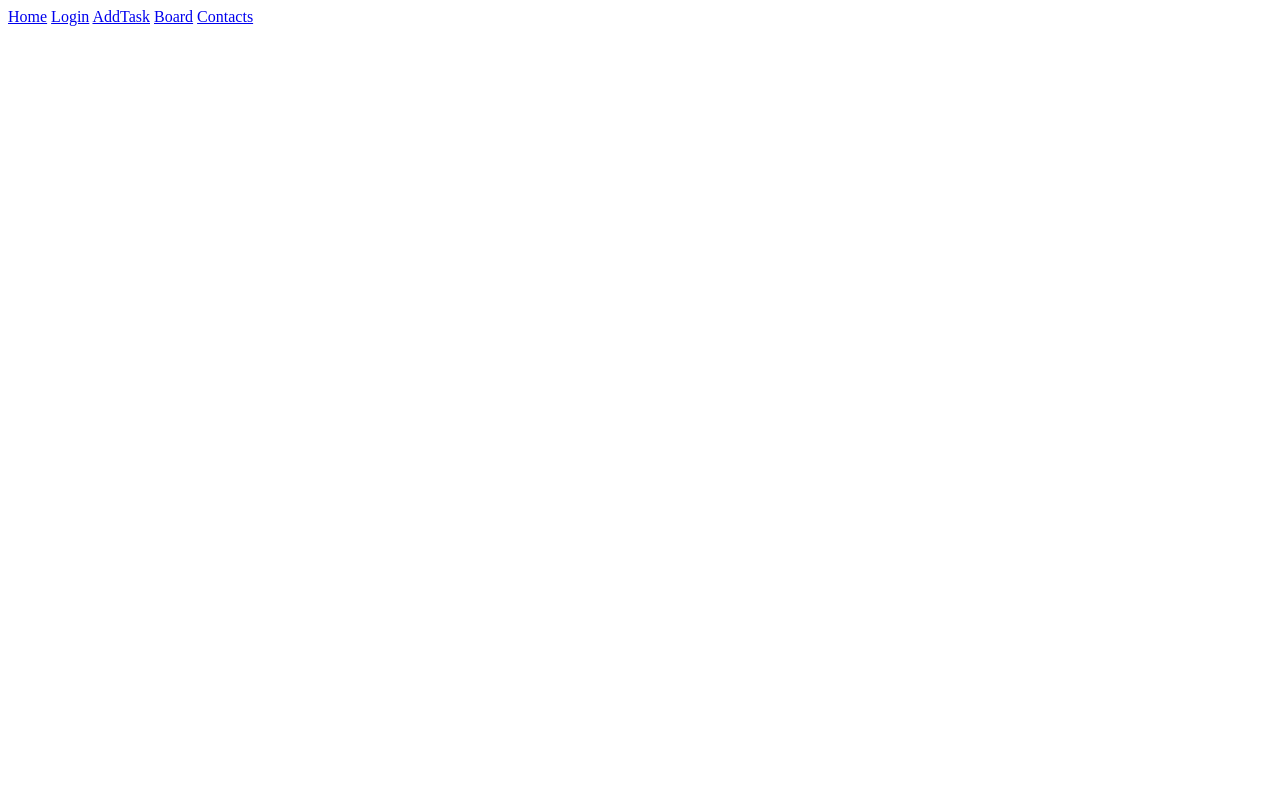
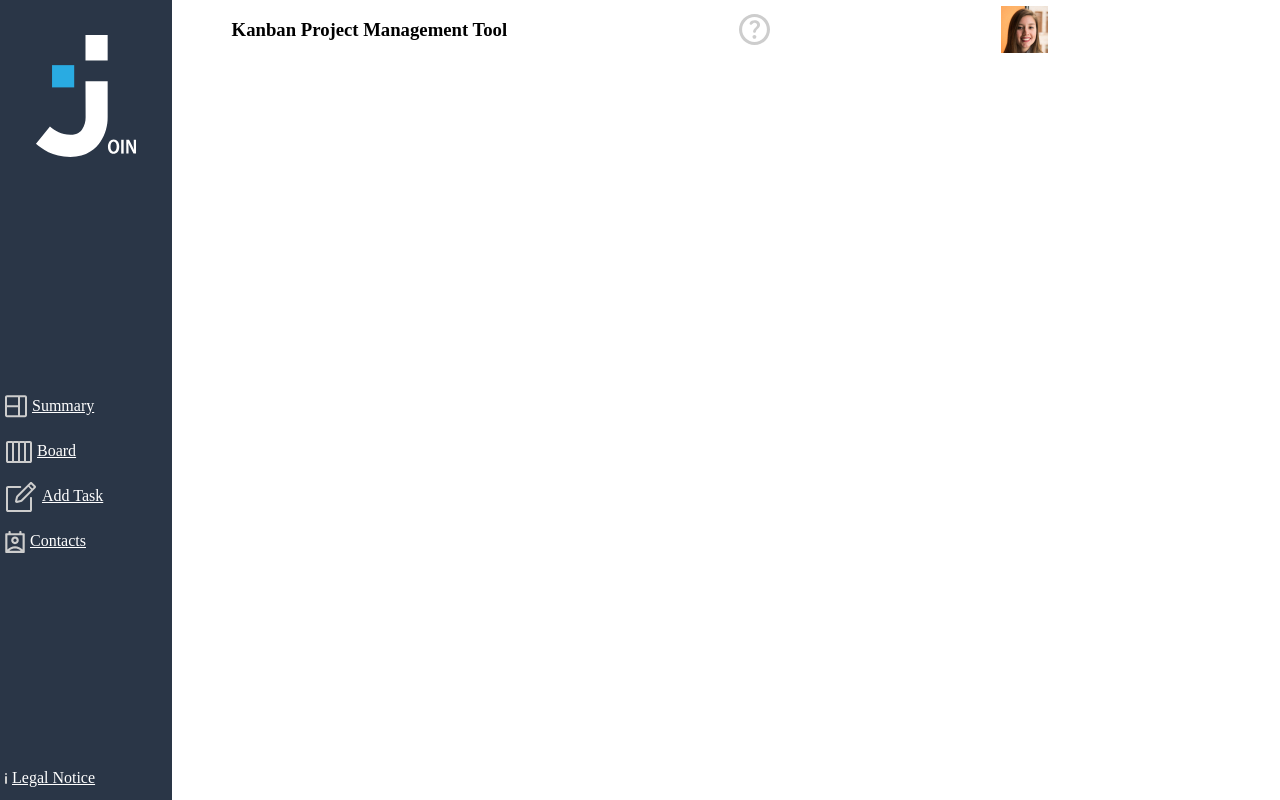
Before and after one commit to mmgdevelopment/join, a plain HTML site: page templates/sideBar.html in a window 1280 px wide. Drawn offline with Linux system fonts and the light colour scheme; files that its build step writes are made by us from their sources.

Commit message:
sideBar hmtl

```diff
--- /dev/null
+++ b/style/style.css
@@ -0,0 +1,43 @@
+header {
+    background-color: #FFFFFF;
+    display: flex;
+    position: absolute;
+    top: 0;
+    left: 0;
+    right: 0;
+    align-items: center;
+    justify-content: space-evenly;
+}
+
+nav {
+    position: absolute;
+    top: 0;
+    left: 0;
+    bottom: 0;
+    display: flex;
+    flex-direction: column;
+    justify-content: space-between;
+    background-color: #2A3647;
+}
+
+.navbar {
+    display: flex;
+    flex-direction: column;
+    color: #FFFFFF;
+}
+
+a {
+    color: #FFFFFF;
+    width: 100%;
+    height: 45px;
+    display: flex;
+    align-items: center;
+}
+
+a img {
+    padding: 5px;
+}
+
+#logo {
+    padding: 35px;
+}
--- a/templates/sideBar.html
+++ b/templates/sideBar.html
@@ -1,7 +1,43 @@
+<head>
+    <link rel="stylesheet" href="style.css">
+</head>
+
 <header>
-    <a href="index.html">Home</a>
-    <a href="login.html">Login</a>
-    <a href="addTask.html">AddTask</a>
-    <a href="board.html">Board</a>
-    <a href="contacts.html">Contacts</a>
+
+    <h3>Kanban Project Management Tool</h3>
+    <img src="../assets/help.svg" alt="">
+    <div class="profilePicture">
+        <img src="../assets/profile_picture.jpg" alt="">
+    </div>
+
 </header>
+
+
+<nav>
+    <img id="logo" src="../assets/join_logo_white.svg" alt="">
+
+    <div class="navbar">
+        <a href="../summary.html">
+            <img src="../assets/summary.svg" alt="">
+            Summary
+        </a>
+        <a href="../board.html">
+            <img src="../assets/board.svg" alt="">
+            Board
+        </a>
+        <a href="../addTask.html">
+            <img src="../assets/addTask.svg" alt="">
+            Add Task
+        </a>
+        <a href="../contacts.html">
+            <img src="../assets/contacts.svg" alt="">
+            Contacts
+        </a>
+
+    </div>
+    <a href="../legalNotice.html">
+        <img src="../assets/legalNotice.svg" alt="">
+        Legal Notice
+    </a>
+
+</nav>
```
Also changed, not shown: addTask.html (+1 -1 lines), assets/addTask.svg (added), assets/board.svg (added), assets/contacts.svg (added), assets/help.svg (added), assets/join_logo_white.svg (added), assets/legalNotice.svg (added), assets/profile_picture.jpg (added), assets/summary.svg (added).
